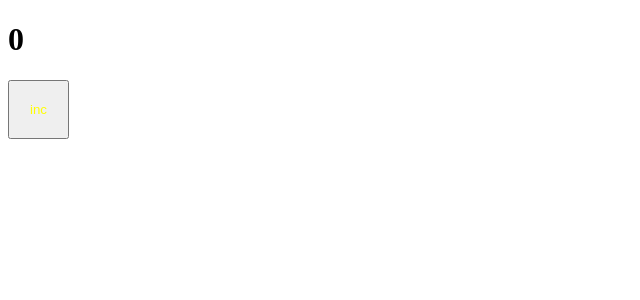
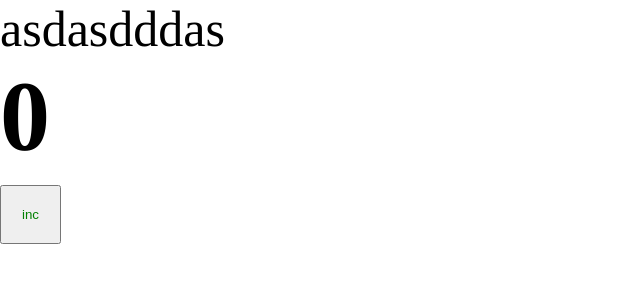
Before and after one commit to latypovroman/goat-project, a React app: page / in a window 1280 px wide. Shown: the top 300 px of the page, without its empty margins (0-640 px from the left). Built offline with nearby package versions, Linux system fonts and the light colour scheme.

Commit message:
added scss and css config

```diff
--- a/package.json
+++ b/package.json
@@ -19,6 +19,7 @@
     "@types/webpack-dev-server": "^4.7.2",
     "css-loader": "^6.6.0",
     "html-webpack-plugin": "^5.5.0",
+    "mini-css-extract-plugin": "^2.5.3",
     "sass": "^1.49.9",
     "sass-loader": "^12.6.0",
     "style-loader": "^3.3.1",
--- /dev/null
+++ b/src/components/App.tsx
@@ -0,0 +1,14 @@
+import React from 'react';
+import Counter from "./Counter";
+import "./index.scss";
+
+const App = () => {
+    return (
+        <div className="app">
+            asdasdddas
+            <Counter />
+        </div>
+    );
+};
+
+export default App;
--- /dev/null
+++ b/src/components/Counter.module.scss
@@ -0,0 +1,4 @@
+.btn {
+  padding: 20px;
+  color: green;
+}
--- a/src/components/Counter.scss
+++ /dev/null
@@ -1,4 +0,0 @@
-button {
-  padding: 20px;
-  color: yellow;
-}
--- a/src/components/Counter.tsx
+++ b/src/components/Counter.tsx
@@ -1,5 +1,5 @@
 import React from 'react';
-import "./Counter.scss"
+import classes from "./Counter.module.scss";
 
 export const Counter = () => {
 
@@ -10,7 +10,7 @@
     return (
         <div>
             <h1>{ count }</h1>
-            <button onClick={increment}>inc</button>
+            <button className={classes.btn} onClick={increment}>inc</button>
         </div>
     );
 };
--- /dev/null
+++ b/src/components/index.scss
@@ -0,0 +1,9 @@
+* {
+  margin: 0;
+  padding: 0;
+  box-sizing: border-box;
+}
+
+.app {
+  font-size: 50px;
+}
--- a/src/index.tsx
+++ b/src/index.tsx
@@ -1,9 +1,9 @@
 import {render} from "react-dom";
-import Counter from "./components/Counter";
+import App from "./components/App";
 
 console.log(document)
 
 render (
-    <Counter />,
+    <App />,
     document.getElementById("root")
 )
```
Also changed, not shown: src/components/global.d.ts (added, +7 -0 lines), 4 other files (tests, documents, lock files or other folders).
